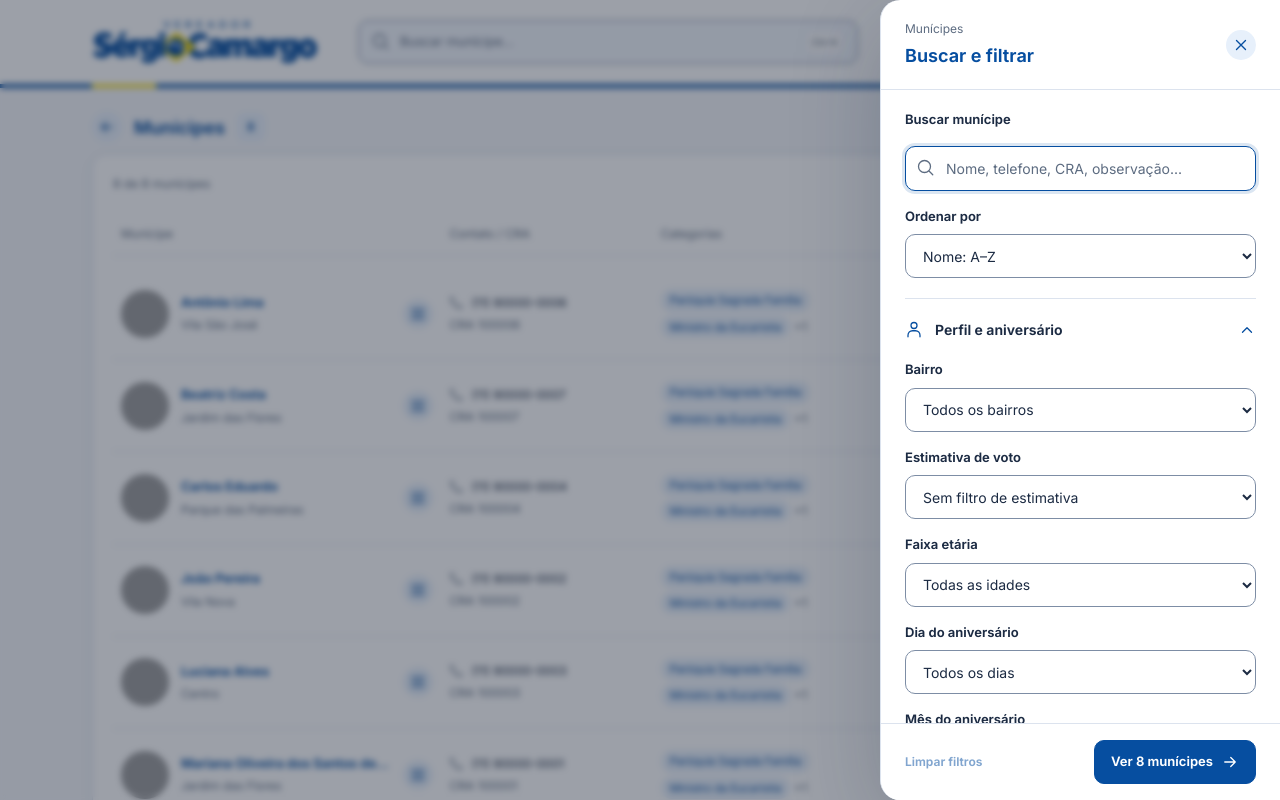
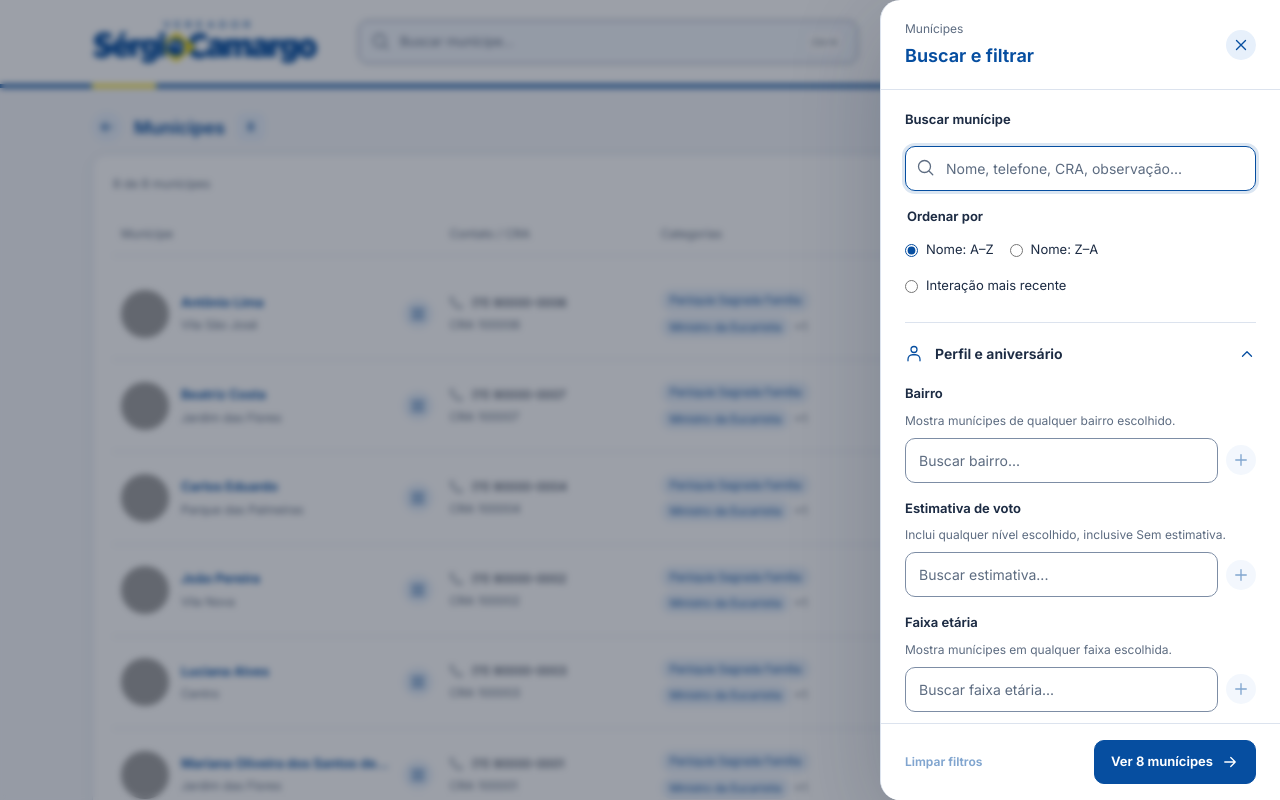
Before and after one commit to sergiocamargo-sistema/crm, an Angular app in the folder frontend/: page /municipes in a window 1280 px wide. Both pictures are taken after a click on the button 1173 px from the left and 127 px from the top of the page. Shown: the top 800 px of the page. Built offline with nearby package versions, Linux system fonts and the light colour scheme; grey boxes are pictures that could not be loaded.

Commit message:
Use multi-select filters in the citizen directory

```diff
--- a/frontend/src/app/features/citizens/components/citizen-filters/citizen-filters.component.html
+++ b/frontend/src/app/features/citizens/components/citizen-filters/citizen-filters.component.html
@@ -40,14 +40,39 @@
           </button>
         }
       </div>
-      <label
-        ><span class="form-label">Ordenar por</span>
-        <select class="form-select" [formField]="filtersForm.order">
-          <option value="name-asc">Nome: A–Z</option>
-          <option value="name-desc">Nome: Z–A</option>
-          <option value="recent">Interação mais recente</option>
-        </select>
-      </label>
+      <fieldset class="single-choice">
+        <legend class="form-label">Ordenar por</legend>
+        <label>
+          <input
+            type="radio"
+            name="citizen-filter-order"
+            value="name-asc"
+            [checked]="list.model().order === 'name-asc'"
+            (change)="list.setOrder('name-asc')"
+          />
+          Nome: A–Z
+        </label>
+        <label>
+          <input
+            type="radio"
+            name="citizen-filter-order"
+            value="name-desc"
+            [checked]="list.model().order === 'name-desc'"
+            (change)="list.setOrder('name-desc')"
+          />
+          Nome: Z–A
+        </label>
+        <label>
+          <input
+            type="radio"
+            name="citizen-filter-order"
+            value="recent"
+            [checked]="list.model().order === 'recent'"
+            (change)="list.setOrder('recent')"
+          />
+          Interação mais recente
+        </label>
+      </fieldset>
     </section>
     <details class="sidebar-group" open>
       <summary>
@@ -55,65 +80,25 @@
         ><app-icon name="down" class="group-chevron" />
       </summary>
       <div class="group-fields">
-        <label
-          ><span class="form-label">Bairro</span>
-          <select class="form-select" [formField]="filtersForm.neighborhood">
-            <option value="">Todos os bairros</option>
-            @for (neighborhood of list.neighborhoods(); track neighborhood) {
-              <option [value]="neighborhood">{{ neighborhood }}</option>
-            }
-          </select>
-        </label>
-        <label>
-          <span class="form-label">{{ voteEstimateLabel }}</span>
-          <select class="form-select" [formField]="filtersForm.voteEstimate">
-            <option value="">Sem filtro de estimativa</option>
-            <option value="unset">Sem estimativa</option>
-            @for (level of voteEstimateLevels; track level) {
-              <option [value]="level.toString()">{{ level }}%</option>
-            }
-          </select>
-        </label>
-        <div class="birth-filters">
-          <label
-            ><span class="form-label">Faixa etária</span>
-            <select class="form-select" [formField]="filtersForm.ageRange">
-              <option value="">Todas as idades</option>
-              @for (range of ageRanges; track range.value) {
-                <option [value]="range.value">{{ range.label }}</option>
-              }
-            </select>
-          </label>
-          <label
-            ><span class="form-label">Dia do aniversário</span>
-            <select
-              class="form-select"
-              [formField]="filtersForm.birthdayDay"
-              [attr.aria-describedby]="
-                filtersForm.birthdayDay().invalid() ? 'birthday-filter-error' : null
-              "
-            >
-              <option value="">Todos os dias</option>
-              @for (day of birthdayDays; track day) {
-                <option [value]="day">{{ day }}</option>
-              }
-            </select>
-          </label>
-          <label
-            ><span class="form-label">Mês do aniversário</span>
-            <select class="form-select" [formField]="filtersForm.birthdayMonth">
-              <option value="">Todos os meses</option>
-              @for (month of birthdayMonths; track month.value) {
-                <option [value]="month.value">{{ month.label }}</option>
-              }
-            </select>
-          </label>
-          @if (filtersForm.birthdayDay().invalid()) {
-            <p class="form-error birthday-filter-error" id="birthday-filter-error" role="alert">
-              O mês selecionado não possui esse dia.
-            </p>
-          }
-        </div>
+        @for (filter of profileFilters; track filter.key) {
+          <app-filter-selection
+            [controlId]="'citizen-filter-' + filter.key"
+            [label]="filter.label"
+            [hint]="filter.hint"
+            [placeholder]="filter.placeholder"
+            [itemLabel]="filter.itemLabel"
+            [icon]="filter.icon"
+            [choices]="list.facetChoices()?.[filter.key] ?? []"
+            [selected]="list.model()[filter.key]"
+            (added)="list.setFacet(filter.key, $event, true)"
+            (removed)="list.setFacet(filter.key, $event, false)"
+          />
+        }
+        @if (hasInvalidBirthdayFilters()) {
+          <p class="form-error birthday-filter-error" role="alert">
+            Os dias e meses selecionados não formam uma data válida.
+          </p>
+        }
       </div>
     </details>
     <details class="sidebar-group">
@@ -143,13 +128,29 @@
           />
         </div>
         @if (list.model().includedCategories.length > 1) {
-          <label class="category-match"
-            ><span class="form-label">Combinar categorias incluídas</span>
-            <select class="form-select" [formField]="filtersForm.categoryMatch">
-              <option value="all">Ter todas as categorias</option>
-              <option value="any">Ter pelo menos uma categoria</option>
-            </select>
-          </label>
+          <fieldset class="single-choice">
+            <legend class="form-label">Combinar categorias incluídas</legend>
+            <label>
+              <input
+                type="radio"
+                name="citizen-filter-category-match"
+                value="all"
+                [checked]="list.model().categoryMatch === 'all'"
+                (change)="list.setCategoryMatch('all')"
+              />
+              Ter todas as categorias
+            </label>
+            <label>
+              <input
+                type="radio"
+                name="citizen-filter-category-match"
+                value="any"
+                [checked]="list.model().categoryMatch === 'any'"
+                (change)="list.setCategoryMatch('any')"
+              />
+              Ter pelo menos uma categoria
+            </label>
+          </fieldset>
         }
       </div>
     </details>
@@ -159,20 +160,23 @@
         ><app-icon name="down" class="group-chevron" />
       </summary>
       <div class="group-fields">
-        <label
-          ><span class="form-label">Solicitações</span>
-          <select class="form-select" [formField]="filtersForm.requestStatus">
-            <option value="">Todas as situações</option>
-            <option value="pending">Com solicitações pendentes</option>
-            <option value="completed">Com solicitações finalizadas</option>
-            <option value="none">Sem solicitações</option>
-          </select>
-        </label>
+        <app-filter-selection
+          controlId="citizen-filter-request-statuses"
+          label="Situação das solicitações"
+          hint="Mostra munícipes em qualquer situação escolhida."
+          placeholder="Buscar situação..."
+          itemLabel="situação"
+          icon="clipboard"
+          [choices]="list.facetChoices()?.requestStatuses ?? []"
+          [selected]="list.model().requestStatuses"
+          (added)="list.setFacet('requestStatuses', $event, true)"
+          (removed)="list.setFacet('requestStatuses', $event, false)"
+        />
         <div class="category-filters">
           <app-filter-selection
             controlId="included-departments"
             label="Incluir por departamento"
-            hint="Pelo menos uma solicitação nestes departamentos, na situação selecionada."
+            hint="Pelo menos uma solicitação nestes departamentos, em uma das situações selecionadas."
             placeholder="Buscar departamento..."
             itemLabel="departamento"
             icon="building"
--- a/frontend/src/app/features/citizens/components/citizen-filters/citizen-filters.component.scss
+++ b/frontend/src/app/features/citizens/components/citizen-filters/citizen-filters.component.scss
@@ -67,6 +67,32 @@ h2 {
 .sidebar-section > .form-label {
   margin: 0;
 }
+.single-choice {
+  display: flex;
+  flex-wrap: wrap;
+  gap: var(--space-1) var(--space-4);
+  min-inline-size: 0;
+  margin: 0;
+  padding: 0;
+  border: 0;
+}
+.single-choice label {
+  display: inline-flex;
+  align-items: center;
+  gap: var(--space-2);
+  min-block-size: var(--control-height-compact);
+  font-size: var(--font-size-sm);
+  cursor: pointer;
+}
+.single-choice input {
+  flex: 0 0 auto;
+  margin: 0;
+  accent-color: var(--color-primary);
+}
+.single-choice input:focus-visible {
+  outline: 2px solid var(--color-focus);
+  outline-offset: 3px;
+}
 .sidebar-search {
   position: relative;
 }
@@ -123,7 +149,6 @@ h2 {
 .group-fields {
   padding-bottom: var(--space-5);
 }
-.birth-filters,
 .category-filters {
   display: flex;
   flex-direction: column;
--- a/frontend/src/app/features/citizens/components/citizen-filters/citizen-filters.component.ts
+++ b/frontend/src/app/features/citizens/components/citizen-filters/citizen-filters.component.ts
@@ -1,11 +1,61 @@
-import { Component, ElementRef, inject, viewChild } from '@angular/core';
-import { form, FormField, validate } from '@angular/forms/signals';
-import { VOTE_ESTIMATE_LABEL, VOTE_ESTIMATE_LEVELS } from '../../../../core/models/vote-estimate';
-import { IconComponent } from '../../../../shared/components/icon/icon.component';
+import { Component, computed, ElementRef, inject, viewChild } from '@angular/core';
+import { form, FormField } from '@angular/forms/signals';
+import { VOTE_ESTIMATE_LABEL } from '../../../../core/models/vote-estimate';
+import { IconComponent, type IconName } from '../../../../shared/components/icon/icon.component';
 import { FilterSelectionComponent } from '../../../../shared/components/filter-selection/filter-selection.component';
-import { AGE_RANGES, BIRTHDAY_MONTHS } from '../../models/citizen-list';
-import { birthdayCombinationIsValid } from '../../models/citizen-birth-filters';
+import { birthdayFiltersAreCompatible } from '../../models/citizen-birth-filters';
+import type { CitizenListFacet } from '../../models/citizen-list';
 import { CitizenListService } from '../../services/citizen-list.service';
+
+const PROFILE_FILTERS = [
+  {
+    key: 'neighborhoods',
+    label: 'Bairro',
+    hint: 'Mostra munícipes de qualquer bairro escolhido.',
+    placeholder: 'Buscar bairro...',
+    itemLabel: 'bairro',
+    icon: 'location',
+  },
+  {
+    key: 'voteEstimates',
+    label: VOTE_ESTIMATE_LABEL,
+    hint: 'Inclui qualquer nível escolhido, inclusive Sem estimativa.',
+    placeholder: 'Buscar estimativa...',
+    itemLabel: 'estimativa',
+    icon: 'chart',
+  },
+  {
+    key: 'ageRanges',
+    label: 'Faixa etária',
+    hint: 'Mostra munícipes em qualquer faixa escolhida.',
+    placeholder: 'Buscar faixa etária...',
+    itemLabel: 'faixa etária',
+    icon: 'user',
+  },
+  {
+    key: 'birthdayDays',
+    label: 'Dia do aniversário',
+    hint: 'Filtra por qualquer dia escolhido.',
+    placeholder: 'Buscar dia...',
+    itemLabel: 'dia',
+    icon: 'calendar',
+  },
+  {
+    key: 'birthdayMonths',
+    label: 'Mês do aniversário',
+    hint: 'Filtra por qualquer mês escolhido.',
+    placeholder: 'Buscar mês...',
+    itemLabel: 'mês',
+    icon: 'calendar',
+  },
+] satisfies readonly {
+  key: CitizenListFacet;
+  label: string;
+  hint: string;
+  placeholder: string;
+  itemLabel: string;
+  icon: IconName;
+}[];
 
 @Component({
   imports: [FormField, IconComponent, FilterSelectionComponent],
@@ -15,18 +65,12 @@ import { CitizenListService } from '../../services/citizen-list.service';
 })
 export class CitizenFiltersComponent {
   protected readonly list = inject(CitizenListService);
-  protected readonly filtersForm = form(this.list.model, (schema) => {
-    validate(schema.birthdayDay, ({ value, valueOf }) =>
-      birthdayCombinationIsValid(value(), valueOf(schema.birthdayMonth))
-        ? undefined
-        : { kind: 'birthday', message: 'O mês selecionado não possui esse dia.' },
-    );
+  protected readonly filtersForm = form(this.list.model);
+  protected readonly profileFilters = PROFILE_FILTERS;
+  protected readonly hasInvalidBirthdayFilters = computed(() => {
+    const { birthdayDays, birthdayMonths } = this.list.model();
+    return !birthdayFiltersAreCompatible(birthdayDays, birthdayMonths);
   });
-  protected readonly ageRanges = AGE_RANGES;
-  protected readonly voteEstimateLabel = VOTE_ESTIMATE_LABEL;
-  protected readonly voteEstimateLevels = VOTE_ESTIMATE_LEVELS;
-  protected readonly birthdayMonths = BIRTHDAY_MONTHS;
-  protected readonly birthdayDays = Array.from({ length: 31 }, (_, index) => String(index + 1));
   private readonly dialog = viewChild.required<ElementRef<HTMLDialogElement>>('sidebar');
   private readonly searchInput = viewChild.required<ElementRef<HTMLInputElement>>('searchInput');
   private trigger: HTMLElement | null = null;
--- a/frontend/src/app/features/citizens/services/citizen-list.service.ts
+++ b/frontend/src/app/features/citizens/services/citizen-list.service.ts
@@ -2,6 +2,7 @@ import { DestroyRef, effect, inject, Service, signal, untracked } from '@angular
 import { CITIZEN_DETAIL_REPOSITORY } from '../repositories/citizen-detail-repository';
 import { currentCitizenCalendarDate } from '../models/citizen-birth-filters';
 import { CitizenListStore, initialQuery } from '../stores/citizen-list.store';
+import type { CitizenListFacet, CitizenListQuery } from '../models/citizen-list';
 import {
   updateDepartmentFilter,
   type DepartmentFilterMode,
@@ -19,7 +20,7 @@ export class CitizenListService {
   readonly selectedIds = this.store.selectedIds;
   readonly resultIds = this.store.resultIds;
   readonly selectedOutsideResultsCount = this.store.selectedOutsideResultsCount;
-  readonly neighborhoods = this.store.neighborhoods;
+  readonly facetChoices = this.store.facetChoices;
   readonly categories = this.store.categories;
   readonly categoryChoices = this.store.categoryChoices;
   readonly departmentChoices = this.store.departmentChoices;
@@ -82,6 +83,23 @@ export class CitizenListService {
   clearFilters(): void {
     this.model.update((value) => ({ ...initialQuery(), query: value.query, order: value.order }));
   }
+  setFacet(facet: CitizenListFacet, value: string, selected: boolean): void {
+    if (selected && !this.facetChoices()?.[facet].some((option) => option.value === value)) return;
+    this.model.update((query) => {
+      const current = query[facet];
+      if (current.includes(value) === selected) return query;
+      return {
+        ...query,
+        [facet]: selected ? [...current, value] : current.filter((item) => item !== value),
+      };
+    });
+  }
+  setOrder(order: CitizenListQuery['order']): void {
+    this.model.update((query) => ({ ...query, order }));
+  }
+  setCategoryMatch(categoryMatch: CitizenListQuery['categoryMatch']): void {
+    this.model.update((query) => ({ ...query, categoryMatch }));
+  }
   addDepartmentFilter(mode: DepartmentFilterMode, id: string): void {
     if (!this.departmentChoices().some((department) => department.value === id)) return;
     this.model.update((value) => ({
--- a/frontend/src/app/features/citizens/stores/citizen-list.store.ts
+++ b/frontend/src/app/features/citizens/stores/citizen-list.store.ts
@@ -1,19 +1,23 @@
 import { computed, signal } from '@angular/core';
-import type { CitizenListQuery, CitizenListResult } from '../models/citizen-list';
+import {
+  CITIZEN_LIST_FACETS,
+  type CitizenListQuery,
+  type CitizenListResult,
+} from '../models/citizen-list';
 
 export const initialQuery = (): CitizenListQuery => ({
   query: '',
-  neighborhood: '',
-  voteEstimate: '',
+  neighborhoods: [],
+  voteEstimates: [],
   includedCategories: [],
   excludedCategories: [],
   categoryMatch: 'all',
   includedDepartmentIds: [],
   excludedDepartmentIds: [],
-  ageRange: '',
-  birthdayDay: '',
-  birthdayMonth: '',
-  requestStatus: '',
+  ageRanges: [],
+  birthdayDays: [],
+  birthdayMonths: [],
+  requestStatuses: [],
   order: 'name-asc',
 });
 
@@ -26,7 +30,7 @@ export class CitizenListStore {
   readonly loading = computed(() => this.pending() || this.appliedQuery() !== this.model());
   readonly results = computed(() => this.response()?.items ?? []);
   readonly total = computed(() => this.response()?.total ?? 0);
-  readonly neighborhoods = computed(() => this.response()?.neighborhoods ?? []);
+  readonly facetChoices = computed(() => this.response()?.facetChoices);
   readonly categories = computed(() => this.response()?.categories ?? []);
   readonly categoryChoices = computed(() =>
     this.categories().map((name) => ({ value: name, label: name })),
@@ -49,26 +53,13 @@ export class CitizenListStore {
     return this.selectedIds().filter((id) => !ids.has(id)).length;
   });
   readonly activeFilterCount = computed(() => {
-    const {
-      neighborhood,
-      voteEstimate,
-      includedCategories,
-      excludedCategories,
-      requestStatus,
-      includedDepartmentIds,
-      excludedDepartmentIds,
-      ageRange,
-      birthdayDay,
-      birthdayMonth,
-    } = this.model();
+    const model = this.model();
     return (
-      [neighborhood, voteEstimate, requestStatus, ageRange, birthdayDay, birthdayMonth].filter(
-        Boolean,
-      ).length +
-      includedCategories.length +
-      excludedCategories.length +
-      includedDepartmentIds.length +
-      excludedDepartmentIds.length
+      CITIZEN_LIST_FACETS.reduce((count, facet) => count + model[facet].length, 0) +
+      model.includedCategories.length +
+      model.excludedCategories.length +
+      model.includedDepartmentIds.length +
+      model.excludedDepartmentIds.length
     );
   });
   readonly hasCriteria = computed(
--- a/frontend/src/app/mocks/repositories/mock-citizen-list-query.ts
+++ b/frontend/src/app/mocks/repositories/mock-citizen-list-query.ts
@@ -1,10 +1,12 @@
-import type { VoteEstimate } from '../../core/models/vote-estimate';
+import { VOTE_ESTIMATE_LEVELS, type VoteEstimate } from '../../core/models/vote-estimate';
 import {
   AGE_RANGES,
+  BIRTHDAY_MONTHS,
+  type CitizenListFacetChoices,
   type CitizenListItem,
   type CitizenListQuery,
 } from '../../features/citizens/models/citizen-list';
-import { birthdayCombinationIsValid } from '../../features/citizens/models/citizen-birth-filters';
+import { birthdayFiltersAreCompatible } from '../../features/citizens/models/citizen-birth-filters';
 import { departmentScopeIds } from '../../features/requests/models/department-options';
 import type { Department } from '../../features/requests/models/request-detail';
 
@@ -27,6 +29,33 @@ const normalize = (value: string): string =>
     .toLocaleLowerCase('pt-BR');
 const onlyDigits = (value: string): string => value.replace(/\D/g, '');
 
+export function mockCitizenListFacetChoices(
+  citizens: readonly MockCitizenListRecord[],
+): CitizenListFacetChoices {
+  const neighborhoods = [...new Set(citizens.map((person) => person.neighborhood))];
+  return {
+    neighborhoods: neighborhoods
+      .filter((neighborhood) => neighborhood.trim())
+      .sort((a, b) => a.localeCompare(b, 'pt-BR'))
+      .map((neighborhood) => ({ value: neighborhood, label: neighborhood })),
+    voteEstimates: [
+      { value: 'unset', label: 'Sem estimativa' },
+      ...VOTE_ESTIMATE_LEVELS.map((level) => ({ value: String(level), label: `${level}%` })),
+    ],
+    ageRanges: AGE_RANGES.map(({ value, label }) => ({ value, label })),
+    birthdayDays: Array.from({ length: 31 }, (_, index) => {
+      const day = String(index + 1);
+      return { value: day, label: day };
+    }),
+    birthdayMonths: BIRTHDAY_MONTHS,
+    requestStatuses: [
+      { value: 'pending', label: 'Com solicitações pendentes' },
+      { value: 'completed', label: 'Com solicitações finalizadas' },
+      { value: 'none', label: 'Sem solicitações' },
+    ],
+  };
+}
+
 export function queryMockCitizens(
   citizens: readonly MockCitizenListRecord[],
   departments: readonly Department[],
@@ -35,19 +64,17 @@ export function queryMockCitizens(
 ): readonly MockCitizenListRecord[] {
   const includedDepartments = departmentScopeIds(departments, filters.includedDepartmentIds);
   const excludedDepartments = departmentScopeIds(departments, filters.excludedDepartmentIds);
-  if (!birthdayCombinationIsValid(filters.birthdayDay, filters.birthdayMonth)) return [];
+  if (!birthdayFiltersAreCompatible(filters.birthdayDays, filters.birthdayMonths)) return [];
   const query = normalize(filters.query.trim());
   const terms = query.split(/\s+/).filter(Boolean);
   const digits = onlyDigits(query);
   const numericQuery = /^[\d\s()+.-]+$/.test(query) && digits.length > 0;
   return citizens
     .filter((person) => {
-      if (
-        filters.voteEstimate &&
-        filters.voteEstimate !==
-          (person.voteEstimate === null ? 'unset' : String(person.voteEstimate))
-      )
+      const voteEstimate = person.voteEstimate === null ? 'unset' : String(person.voteEstimate);
+      if (filters.voteEstimates.length && !filters.voteEstimates.includes(voteEstimate)) {
         return false;
+      }
       const text = normalize(
         [
           person.name,
@@ -73,8 +100,13 @@ export function queryMockCitizens(
         person.categories.includes(category),
       );
       const matchingRequests = person.requests.filter(
-        (request) => !filters.requestStatus || request.status === filters.requestStatus,
+        (request) =>
+          !filters.requestStatuses.length || filters.requestStatuses.includes(request.status),
       );
+      const matchesRequestStatus =
+        !filters.requestStatuses.length ||
+        matchingRequests.length > 0 ||
+        (filters.requestStatuses.includes('none') && !person.requests.length);
       const includedDepartment =
         !filters.includedDepartmentIds.length ||
         matchingRequests.some((request) => includedDepartments.has(request.departmentId));
@@ -83,14 +115,13 @@ export function queryMockCitizens(
       );
       return (
         matchesQuery &&
-        (!filters.neighborhood || person.neighborhood === filters.neighborhood) &&
+        (!filters.neighborhoods.length || filters.neighborhoods.includes(person.neighborhood)) &&
         included &&
         !excluded &&
         includedDepartment &&
         !excludedDepartment &&
-        matchesCitizenBirthFilters(person.birthDate, filters, today) &&
-        (!filters.requestStatus ||
-          (filters.requestStatus === 'none' ? !person.requests.length : !!matchingRequests.length))
+        matchesRequestStatus &&
+        matchesCitizenBirthFilters(person.birthDate, filters, today)
       );
     })
     .sort((a, b) => compareCitizens(a, b, filters.order));
@@ -116,7 +147,8 @@ function matchesCitizenBirthFilters(
   filters: CitizenListQuery,
   today: string,
 ): boolean {
-  if (!filters.ageRange && !filters.birthdayDay && !filters.birthdayMonth) return true;
+  const { ageRanges, birthdayDays, birthdayMonths } = filters;
+  if (!ageRanges.length && !birthdayDays.length && !birthdayMonths.length) return true;
   if (!birthDate || !/^\d{4}-\d{2}-\d{2}$/.test(birthDate) || birthDate > today) return false;
   const [year, month, day] = birthDate.split('-').map(Number);
   const date = new Date(`${birthDate}T12:00:00Z`);
@@ -126,10 +158,11 @@ function matchesCitizenBirthFilters(
     date.getUTCDate() !== day
   )
     return false;
-  if (filters.birthdayDay && Number(filters.birthdayDay) !== day) return false;
-  if (filters.birthdayMonth && Number(filters.birthdayMonth) !== month) return false;
-  if (!filters.ageRange) return true;
+  if (birthdayDays.length && !birthdayDays.includes(String(day))) return false;
+  if (birthdayMonths.length && !birthdayMonths.includes(String(month))) return false;
+  if (!ageRanges.length) return true;
   const age = Number(today.slice(0, 4)) - year - (today.slice(5) < birthDate.slice(5) ? 1 : 0);
-  const range = AGE_RANGES.find((range) => range.value === filters.ageRange);
-  return !!range && age >= range.min && age <= range.max;
+  return AGE_RANGES.some(
+    (range) => ageRanges.includes(range.value) && age >= range.min && age <= range.max,
+  );
 }
--- a/frontend/src/app/shared/components/filter-selection/filter-selection.component.ts
+++ b/frontend/src/app/shared/components/filter-selection/filter-selection.component.ts
@@ -90,7 +90,7 @@ export class FilterSelectionComponent {
       afterNextRender(() => this.optionButtons()[0]?.nativeElement.focus(), {
         injector: this.injector,
       });
-    } else if (event.key === 'Escape') {
+    } else if (event.key === 'Escape' && this.opened()) {
       event.preventDefault();
       this.opened.set(false);
     }
```
Also changed, not shown: frontend/src/app/features/citizens/models/citizen-birth-filters.ts (+12 -2 lines), frontend/src/app/features/citizens/models/citizen-list.ts (+16 -9 lines), frontend/src/app/mocks/repositories/mock-citizen-detail.ts (+6 -4 lines).
